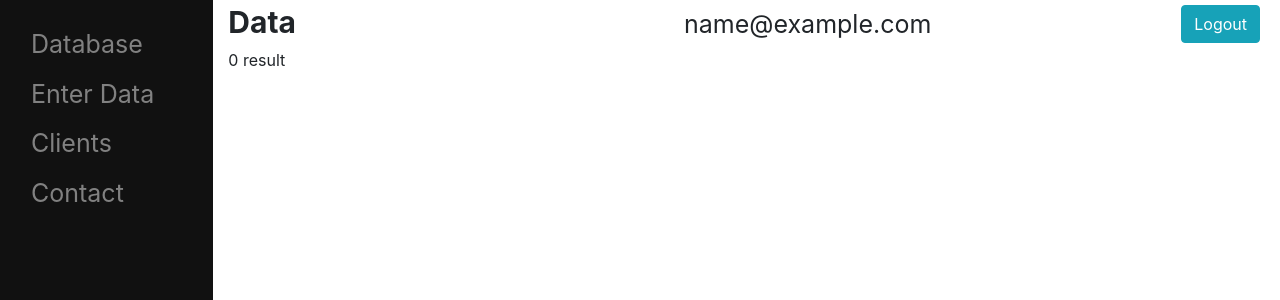
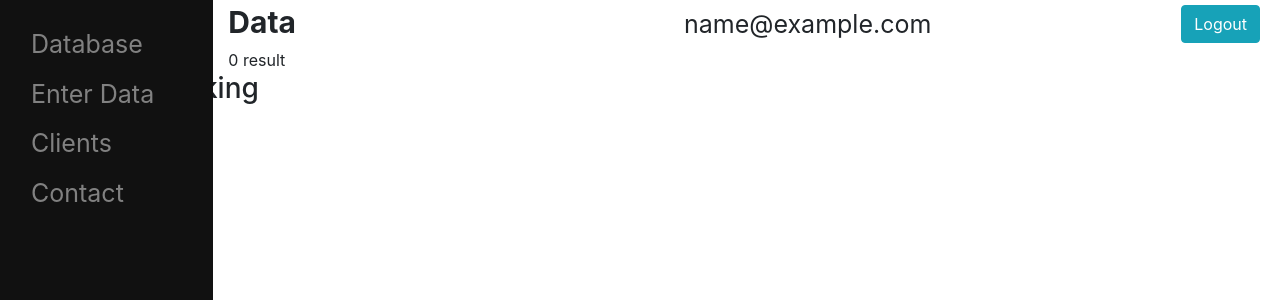
Before and after one commit to maheshTandan/form, a PHP site: page / in a window 1280 px wide. Shown: the top 300 px of the page. Run offline with PHP 8.4, Linux system fonts and the light colour scheme; the visitor is signed in with stand-in values (Sample User, id 1); data that the repository does not hold is empty.

Commit message:
stash added here

```diff
--- a/index.php
+++ b/index.php
@@ -79,4 +79,5 @@ require 'header.php'; ?>
       </div>
     </div>
    </div>
+<h3>git stash is working</h3>
 <?php require 'footer.php'; ?>
```
